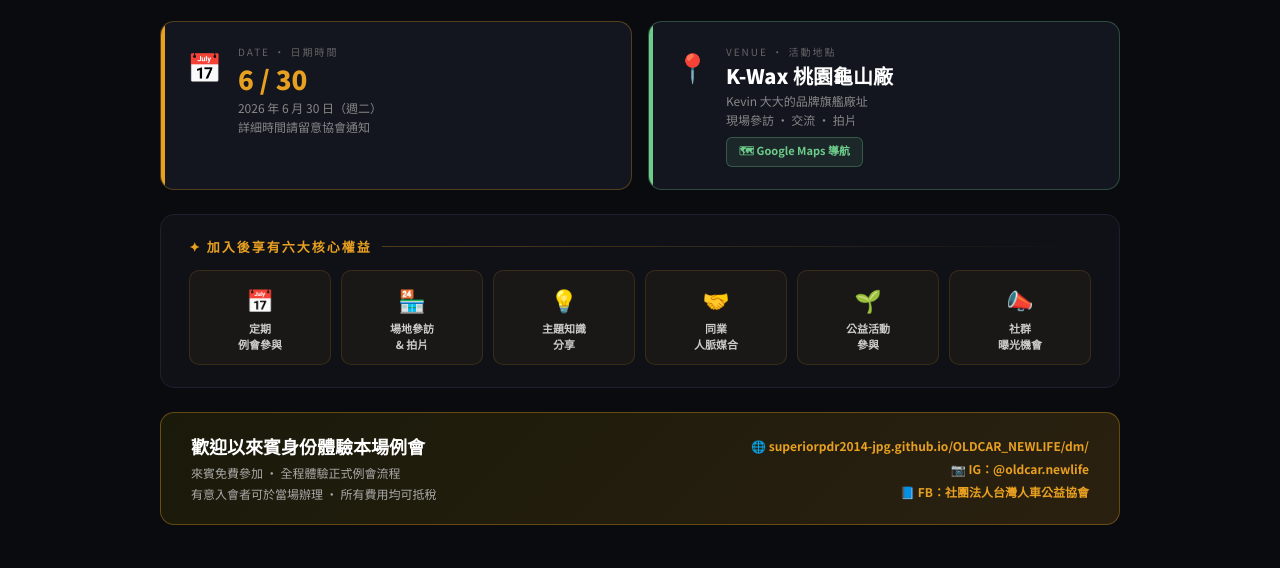
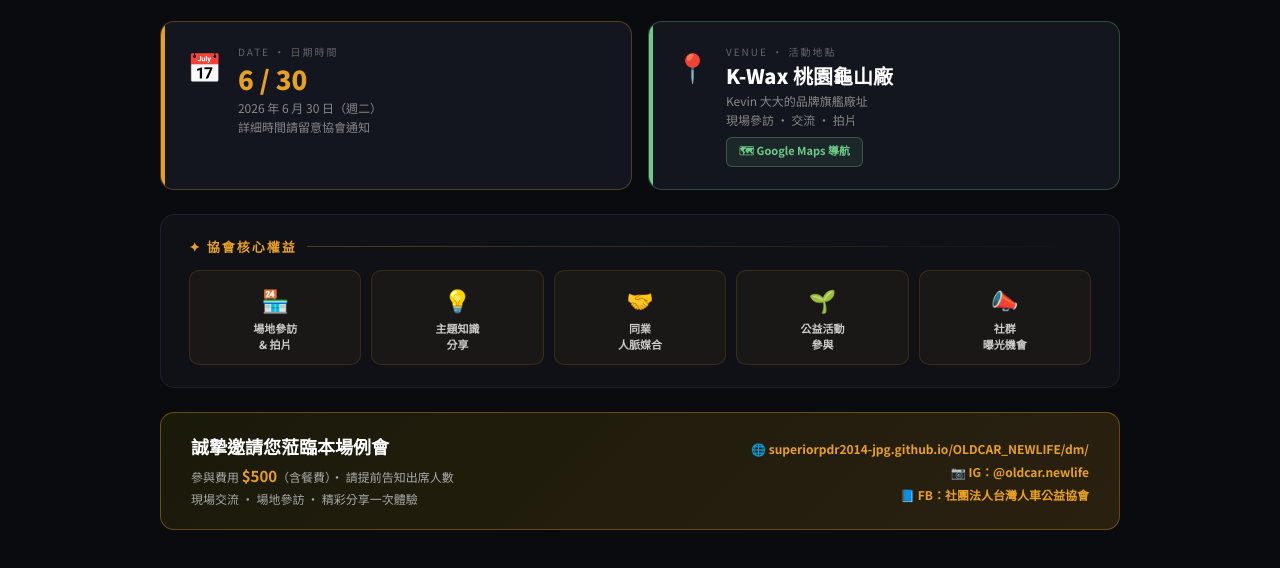
Before and after one commit to superiorpdr2014-jpg/OLDCAR_NEWLIFE, a plain HTML site: page docs/invite/index.html in a window 1280 px wide. Shown: the part 530-1098 px from the top of the page. Drawn offline with Linux system fonts and the light colour scheme.

Commit message:
feat: 邀請函更新（移除入會字眼、餐費$500、改出PNG）

```diff
--- a/docs/invite/index.html
+++ b/docs/invite/index.html
@@ -378,7 +378,7 @@
 
   .benefits-grid {
     display: grid;
-    grid-template-columns: repeat(6, 1fr);
+    grid-template-columns: repeat(5, 1fr);
     gap: 10px;
   }
 
@@ -523,14 +523,10 @@
       </div>
     </div>
 
-    <!-- 六大核心權益 -->
+    <!-- 協會五大核心權益 -->
     <div class="benefits-block">
-      <div class="benefits-title">✦ 加入後享有六大核心權益</div>
+      <div class="benefits-title">✦ 協會核心權益</div>
       <div class="benefits-grid">
-        <div class="benefit-item">
-          <div class="icon">📅</div>
-          <div class="name">定期<br>例會參與</div>
-        </div>
         <div class="benefit-item">
           <div class="icon">🏪</div>
           <div class="name">場地參訪<br>& 拍片</div>
@@ -557,10 +553,10 @@
     <!-- CTA -->
     <div class="cta-block">
       <div class="cta-left">
-        <h3>歡迎以來賓身份體驗本場例會</h3>
+        <h3>誠摯邀請您蒞臨本場例會</h3>
         <p>
-          來賓免費參加 · 全程體驗正式例會流程<br>
-          有意入會者可於當場辦理 · 所有費用均可抵稅
+          參與費用 <strong style="color:#e8a020;font-size:15px;">$500</strong>（含餐費）· 請提前告知出席人數<br>
+          現場交流 · 場地參訪 · 精彩分享一次體驗
         </p>
       </div>
       <div class="cta-right">
```
Also changed, not shown: 第一場例會邀請函.png (added), 1 other file.
